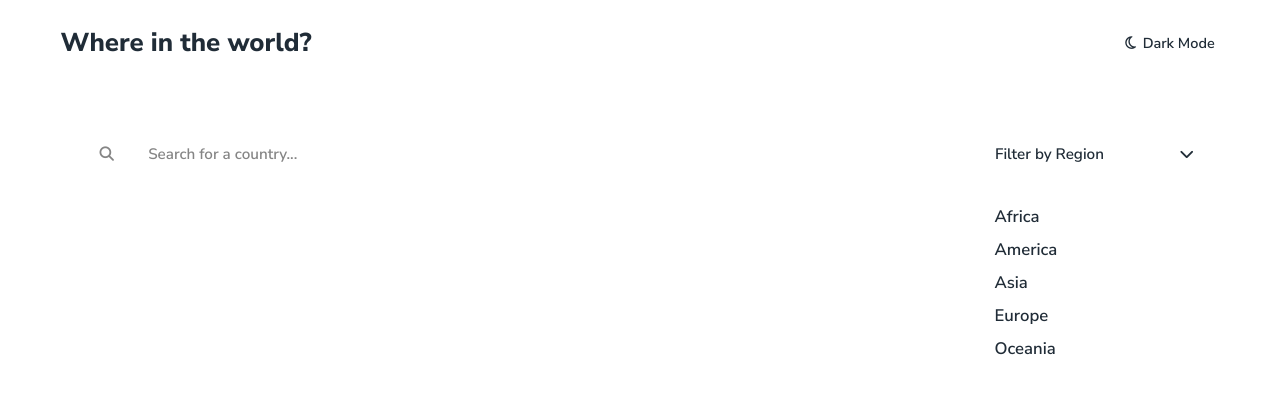
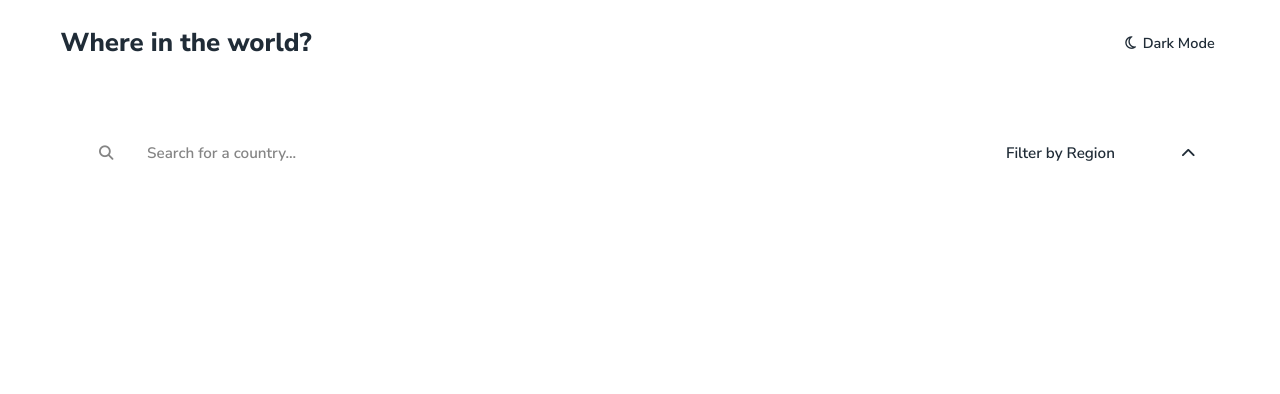
Before and after one commit to russo97/RestCountriesAPI, a Vue app: page /#/ in a window 1280 px wide. Shown: the top 394 px of the page. Built offline with nearby package versions, Linux system fonts and the light colour scheme.

Commit message:
feat: conversão de px para rem

```diff
--- a/src/components/FilterArea.vue
+++ b/src/components/FilterArea.vue
@@ -34,7 +34,7 @@
 
     data () {
       return {
-        showRegions: true
+        showRegions: !1
       };
     },
 
@@ -72,8 +72,8 @@
     &__search,
     &__filter {
       position: relative;
-      padding: 20px 15px;
-      border-radius: 5px;
+      border-radius: .3125rem;
+      padding: 1.25rem .9375rem;
 
       @include flex {
         align-items: center;
@@ -85,13 +85,13 @@
       }
 
       @include breakpoint-up (desktop) {
-        max-height: 52px;
+        max-height: 3.25rem;
       }
     }
 
     &__search {
       width: 100%;
-      max-width: 688px;
+      max-width: 43rem;
       color: $darkGray;
       background-color: $white;
       box-shadow: 0 1.5rem 2.5rem transparent;
@@ -109,8 +109,8 @@
         border: none;
         font-weight: 600;
         color: $darkGray;
-        padding: 5px 10px;
         font-size: 1.2rem;
+        padding: .3125rem .625rem;
         background-color: transparent;
 
         @include breakpoint-up (desktop) {
@@ -127,13 +127,13 @@
     &__filter {
       width: 100%;
       cursor: pointer;
-      max-width: 400px;
-      margin-top: 50px;
+      max-width: 25rem;
+      margin-top: 3.125rem;
       background-color: $white;
 
       @include breakpoint-up (desktop) {
         margin-top: 0;
-        max-width: 260px;
+        max-width: 16.25rem;
       }
 
       .fas {
@@ -144,9 +144,9 @@
       &__label {
         width: 80%;
         font-weight: 600;
-        padding: 5px 10px;
         font-size: 1.2rem;
         color: $veryDarkBlue;
+        padding: .3125rem .625rem;
 
         @include breakpoint-up (desktop) {
           font-size: 1rem;
@@ -156,15 +156,15 @@
       &__regions {
         width: 100%;
         height: auto;
-        left: 0px;
         top: 100%;
+        left: 0rem;
         @include fadeOut;
-        margin-top: -25px;
         position: absolute;
         background: $white;
-        padding: 15px 30px;
+        margin-top: -1.5625rem;
         border-radius: inherit;
         pointer-events: none;
+        padding: .9375rem 1.875rem;
 
         &__list {
           @include flex {
@@ -172,14 +172,14 @@
           }
 
           &__item {
-            padding: 5px 5px;
+            padding: .3125rem;
             font-weight: 600;
             font-size: 1.1rem;
             color: $veryDarkBlue;
             text-transform: capitalize;
 
             &:hover {
-              padding-left: 10px;
+              padding-left: .625rem;
             }
           }
         }
@@ -192,7 +192,7 @@
 
         #{$this}__filter__regions {
           @include fadeIn;
-          margin-top: 5px;
+          margin-top: .3125rem;
         }
       }
     }
```
